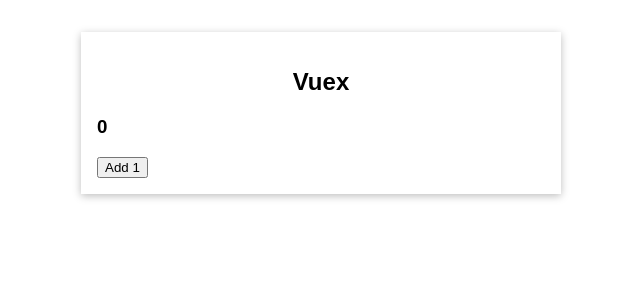
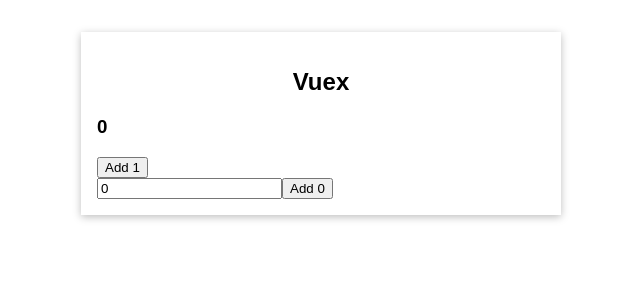
Before and after one commit to Cantzon/Vue-Udemy, a Vue app in the folder Lectures/vuex-01-starting-setup/: page / in a window 1280 px wide. Shown: the top 300 px of the page, without its empty margins (319-959 px from the left). Built offline with nearby package versions, Linux system fonts and the light colour scheme.

Commit message:
added a mutation that showed how you can commit with a payload (extra data u wanna pass to a mutation)

```diff
--- a/Lectures/vuex-01-starting-setup/src/App.vue
+++ b/Lectures/vuex-01-starting-setup/src/App.vue
@@ -2,6 +2,10 @@
   <base-container title='Vuex'>
     <the-counter></the-counter>
     <button @click='addOne'> Add 1</button>
+    <div>
+      <input type='number' v-model.number='howMuch'/>
+      <button @click='addValue'> Add {{ howMuch }}</button>
+    </div>
   </base-container>
 </template>
 
@@ -14,9 +18,20 @@ export default {
     TheCounter,
     BaseContainer
   },
+  data(){
+    return {
+      howMuch: 0,
+    }
+  },
   methods: {
     addOne(){
       this.$store.commit('increment');
+    },
+    addValue(){
+      this.$store.commit({
+        type: 'increase',
+        value : this.howMuch,
+      });
     }
   }
 };
--- a/Lectures/vuex-01-starting-setup/src/main.js
+++ b/Lectures/vuex-01-starting-setup/src/main.js
@@ -12,6 +12,9 @@ const store = createStore({
   mutations: {
     increment(state){
       state.counter++;
+    },
+    increase(state, payload){
+      state.counter+= payload.value;
     }
   }
 })
```
